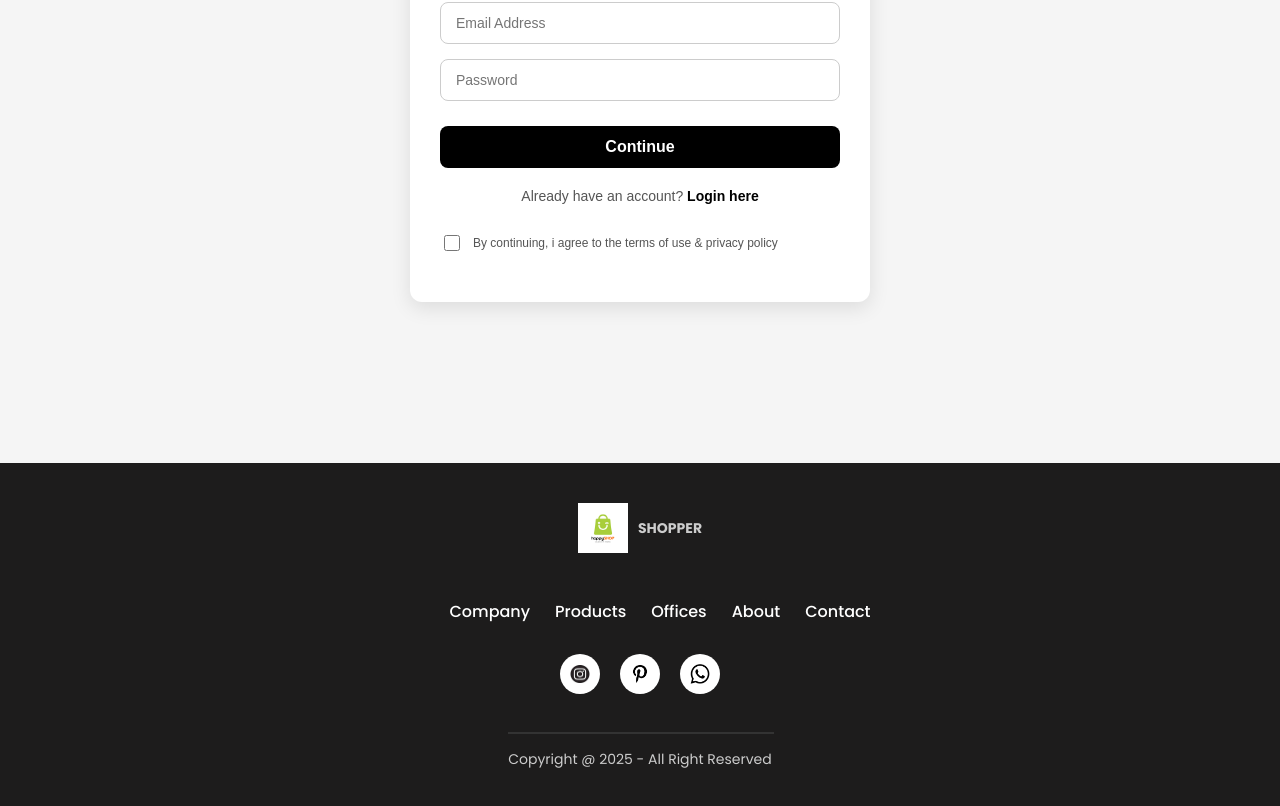
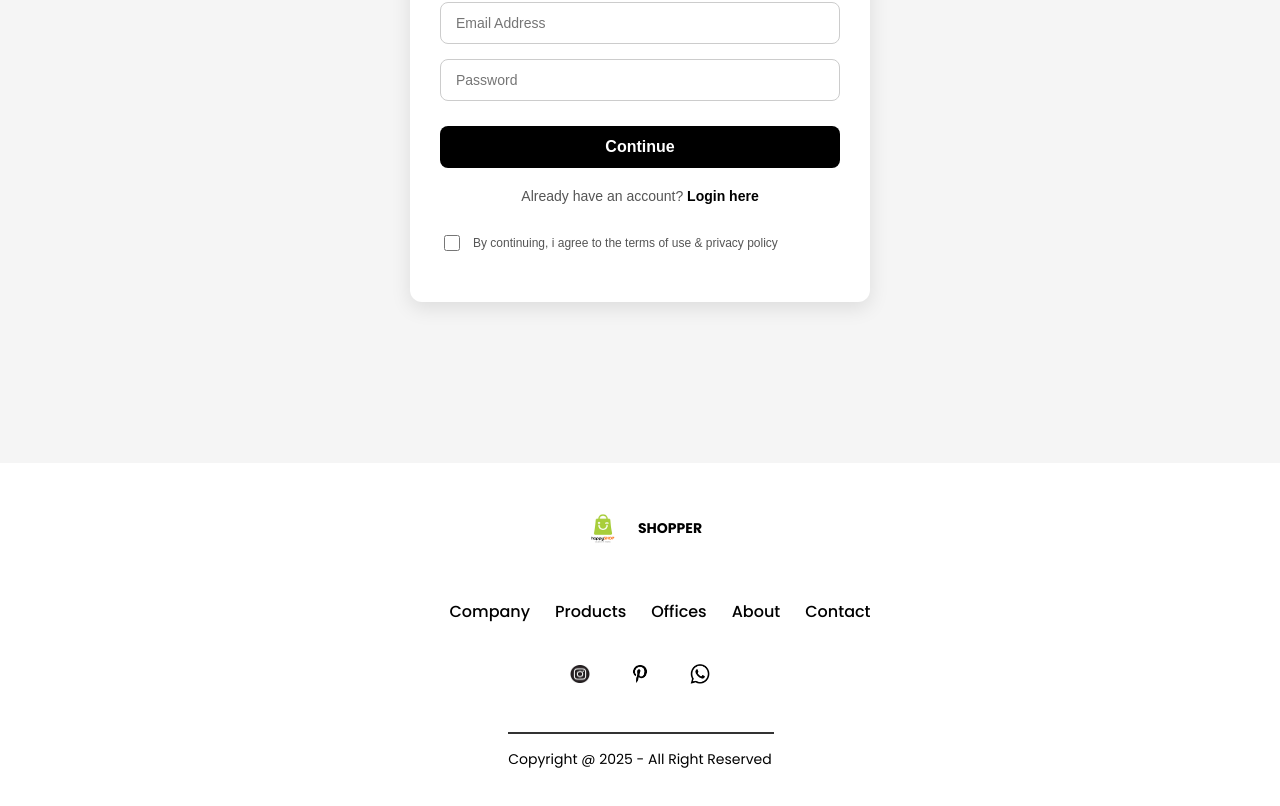
Before and after one commit to kishan80090/fontend, a React (Create React App) app: page /login in a window 1280 px wide. Shown: the part 434-1240 px from the top of the page. Built offline with nearby package versions, Linux system fonts and the light colour scheme.

Commit message:
Update Footer.css

```diff
--- a/src/Components/Footer/Footer.css
+++ b/src/Components/Footer/Footer.css
@@ -1,7 +1,7 @@
 .footer {
   width: 100%;
-  background: rgb(29, 28, 28);
-  color: #fff;
+  background: white;
+  color: black;
   padding: 40px 80px;
   display: flex;
   flex-direction: column;
@@ -25,7 +25,7 @@
 .footer-logo p {
   font-size: 24px;
   font-weight: 700;
-  color: #fff;
+  color: black;
 }
 
 .footer-links {
@@ -45,7 +45,7 @@
 }
 
 .footer-links li:hover {
-  color: #f8b500;
+  color: rgb(50, 50, 240);
 }
 
 .footer-social-icon {
@@ -74,7 +74,7 @@
 
 .footer-icons-container:hover {
   /* background: green; */
-  background: linear-gradient(to right, blue,white,blue);
+  background: linear-gradient(to right, rgb(92, 92, 238));
   transform: scale(1.1);
 }
 
@@ -87,7 +87,7 @@
 .footer p {
   font-size: 14px;
   text-align: center;
-  color: #ccc;
+  color: black;
 }
 
 /* ✅ Responsive */
```
